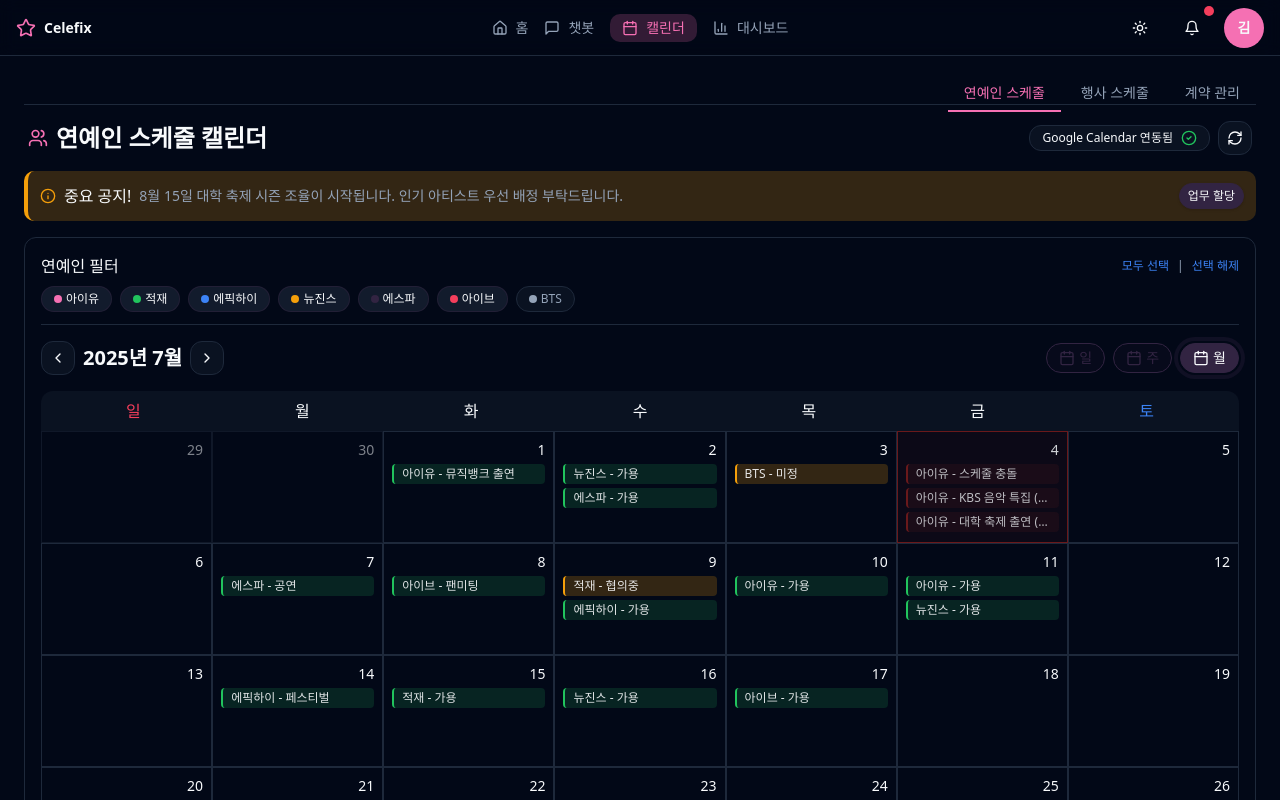
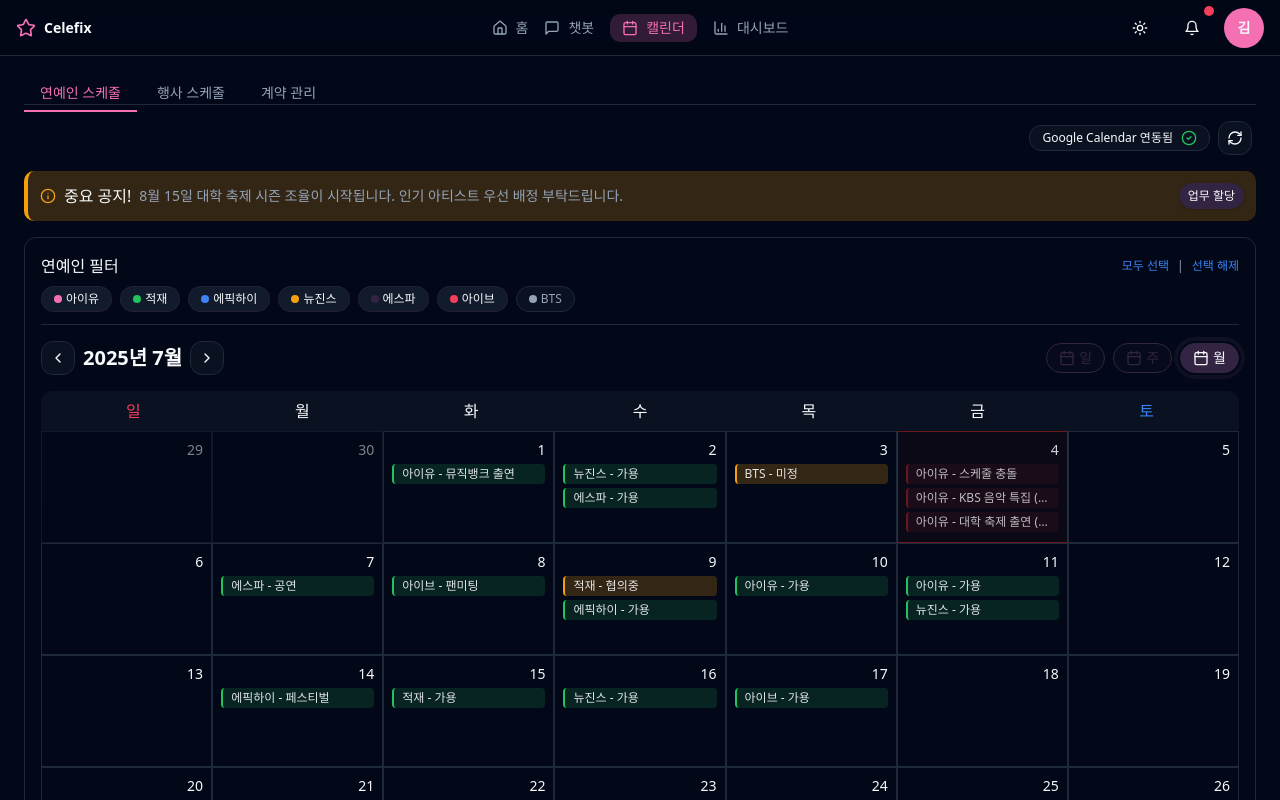
Before and after one commit to lje0722/celefix-auto-agent, a React (Vite) app: page /admin/calendar/talents in a window 1280 px wide. Shown: the top 800 px of the page. Built offline with nearby package versions, Linux system fonts and the light colour scheme.

Commit message:
Remove titles and move elements
Remove titles from all three calendar pages and move the attached elements to the left.

```diff
--- a/src/pages/admin/CalendarContracts.tsx
+++ b/src/pages/admin/CalendarContracts.tsx
@@ -1,7 +1,6 @@
 import SEO from "@/components/SEO";
 import { NavLink } from "react-router-dom";
 import {
-  FileSignature,
   RefreshCw,
   CheckCircle2,
   Info,
@@ -21,7 +20,7 @@ const CalendarContracts = () => {
       <SEO title="캘린더(계약관리) | Celefix" description="계약 상태 캘린더" />
 
       <nav aria-label="캘린더 탭" className="border-b mb-4">
-        <ul className="flex gap-1 justify-end">
+        <ul className="flex gap-1">
           <li>
             <NavLink
               to="/admin/calendar/talents"
@@ -67,10 +66,7 @@ const CalendarContracts = () => {
         </ul>
       </nav>
 
-      <header className="flex items-center justify-between mb-4 px-1">
-        <h1 className="text-2xl font-bold flex items-center">
-          <FileSignature className="h-5 w-5 mr-2 text-primary" /> 계약 관리 스케줄
-        </h1>
+      <header className="flex items-center justify-end mb-4 px-1">
         <div className="flex items-center gap-2">
           <div className="flex items-center gap-2 rounded-lg border border-border bg-muted/30 px-3 py-1 text-xs">
             <span>Google Calendar 연동됨</span>
--- a/src/pages/admin/CalendarEvents.tsx
+++ b/src/pages/admin/CalendarEvents.tsx
@@ -8,7 +8,7 @@ const CalendarEvents = () => {
       <SEO title="캘린더(행사) | Celefix" description="행사 일정 캘린더" />
 
       <nav aria-label="캘린더 탭" className="border-b mb-4">
-        <ul className="flex gap-1 justify-end">
+        <ul className="flex gap-1">
           <li>
             <NavLink to="/admin/calendar/talents" className={({ isActive }) => `px-4 py-2 text-sm font-medium border-b-2 ${isActive ? "border-primary text-primary" : "border-transparent text-muted-foreground hover:text-foreground"}`}>연예인 스케줄</NavLink>
           </li>
--- a/src/pages/admin/CalendarTalents.tsx
+++ b/src/pages/admin/CalendarTalents.tsx
@@ -1,6 +1,6 @@
 import SEO from "@/components/SEO";
 import { NavLink } from "react-router-dom";
-import { AlertTriangle, Info, Calendar as CalendarIcon, CheckCircle2, ChevronLeft, ChevronRight, Filter, Plus, RefreshCw, Users } from "lucide-react";
+import { AlertTriangle, Info, Calendar as CalendarIcon, CheckCircle2, ChevronLeft, ChevronRight, Filter, Plus, RefreshCw } from "lucide-react";
 import { Button } from "@/components/ui/button";
 
 import * as React from "react";
@@ -120,7 +120,7 @@ const CalendarTalents: React.FC = () => {
       <SEO title="캘린더(연예인) | Celefix" description="연예인 가용 여부 캘린더" />
 
       <nav aria-label="캘린더 탭" className="border-b mb-4">
-        <ul className="flex gap-1 justify-end">
+        <ul className="flex gap-1">
           <li>
             <NavLink to="/admin/calendar/talents" className={({ isActive }) => `px-4 py-2 text-sm font-medium border-b-2 ${isActive ? "border-primary text-primary" : "border-transparent text-muted-foreground hover:text-foreground"}`}>연예인 스케줄</NavLink>
           </li>
@@ -133,8 +133,7 @@ const CalendarTalents: React.FC = () => {
         </ul>
       </nav>
 
-      <header className="flex items-center justify-between mb-4 px-1">
-        <h1 className="text-2xl font-bold flex items-center"><Users className="h-5 w-5 mr-2 text-primary" />연예인 스케줄 캘린더</h1>
+      <header className="flex items-center justify-end mb-4 px-1">
         <div className="flex items-center gap-2">
           <div className="flex items-center gap-2 rounded-lg border border-border bg-muted/30 px-3 py-1 text-xs">
             <span>Google Calendar 연동됨</span>
```
